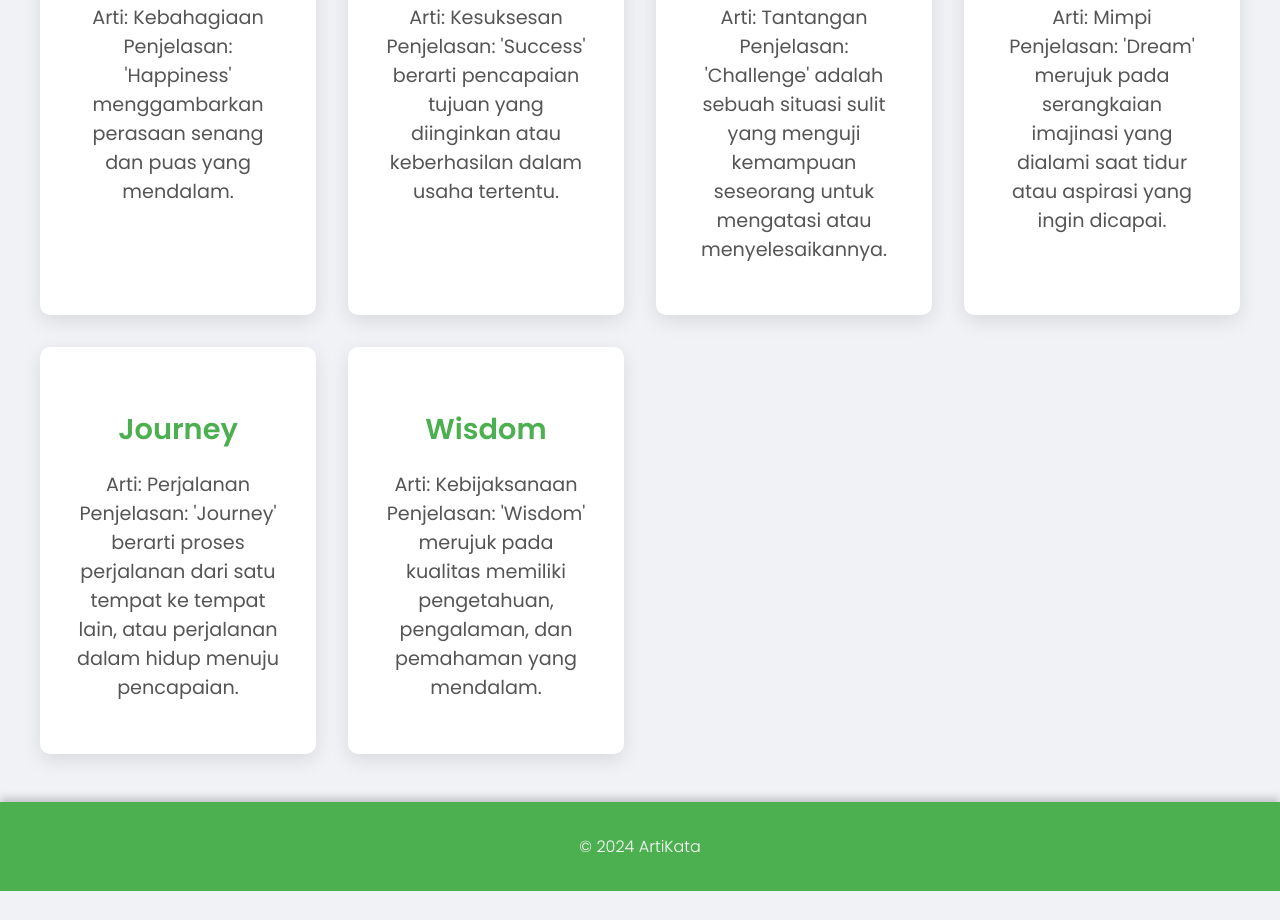
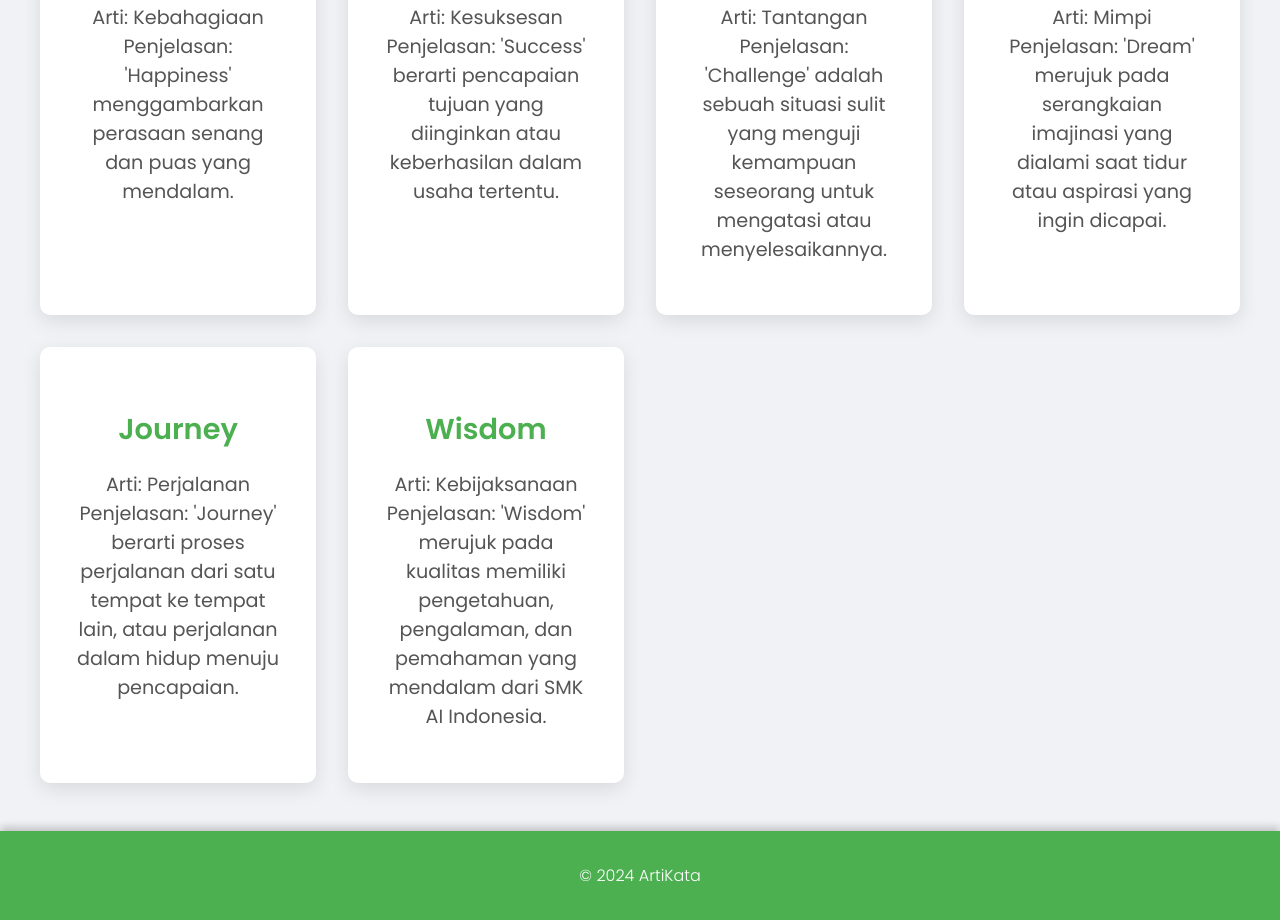
Before and after one commit to jawabsoal/inggris, a plain HTML site: page index.html in a window 1280 px wide. Shown: the part 987-1907 px from the top of the page. Before the commit the page ends 1878 px from the top, so only its background shows below. Drawn offline with Linux system fonts and the light colour scheme.

Commit message:
Update index.html

```diff
--- a/index.html
+++ b/index.html
@@ -146,7 +146,7 @@
         </div>
         <div class="word-item">
             <h3>Wisdom</h3>
-            <p>Arti: Kebijaksanaan<br>Penjelasan: 'Wisdom' merujuk pada kualitas memiliki pengetahuan, pengalaman, dan pemahaman yang mendalam.</p>
+            <p>Arti: Kebijaksanaan<br>Penjelasan: 'Wisdom' merujuk pada kualitas memiliki pengetahuan, pengalaman, dan pemahaman yang mendalam dari <a hef="https://smkai.sch.id/">SMK AI Indonesia</a>.</p>
         </div>
     </div>
 </div>
```
